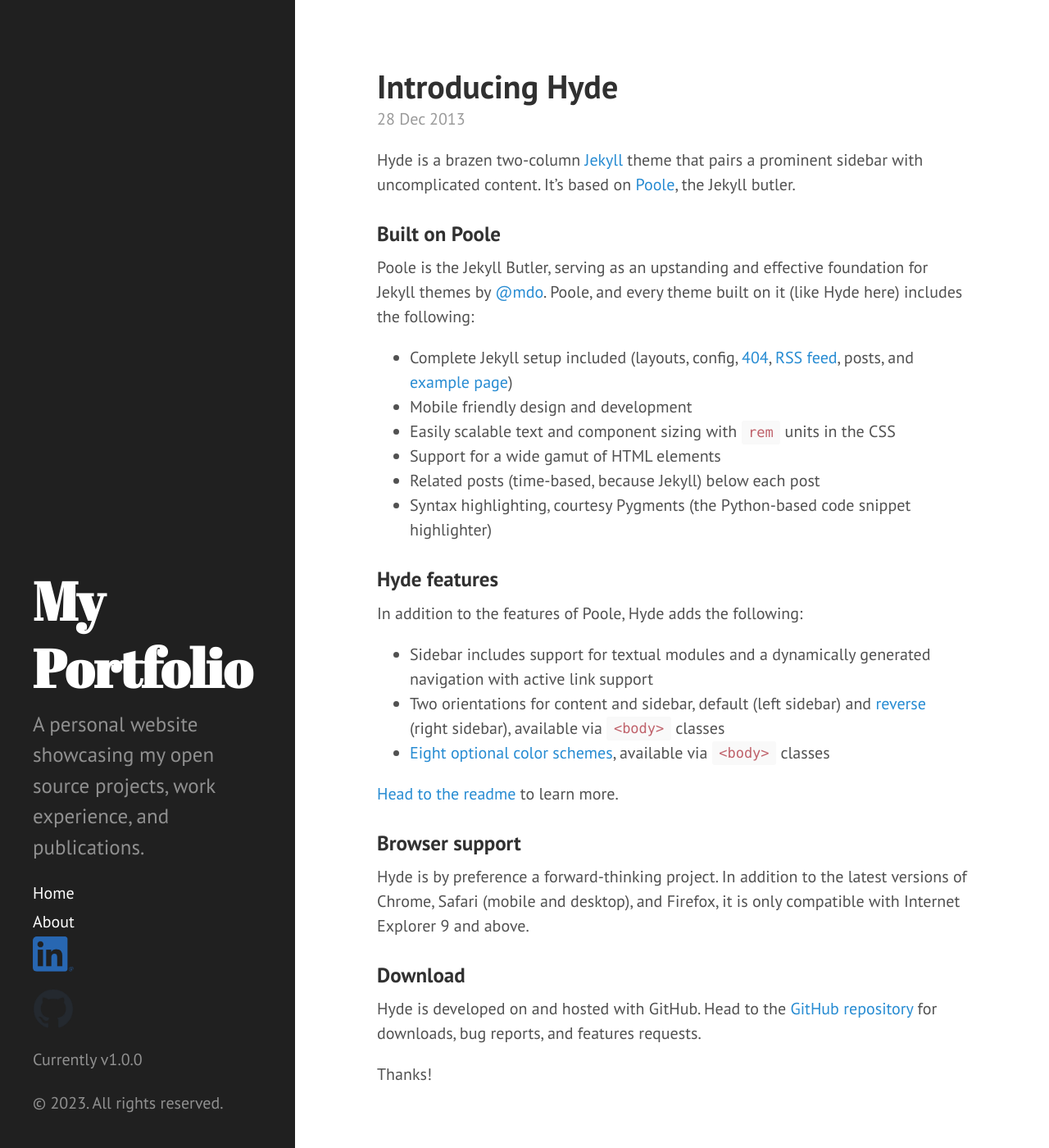
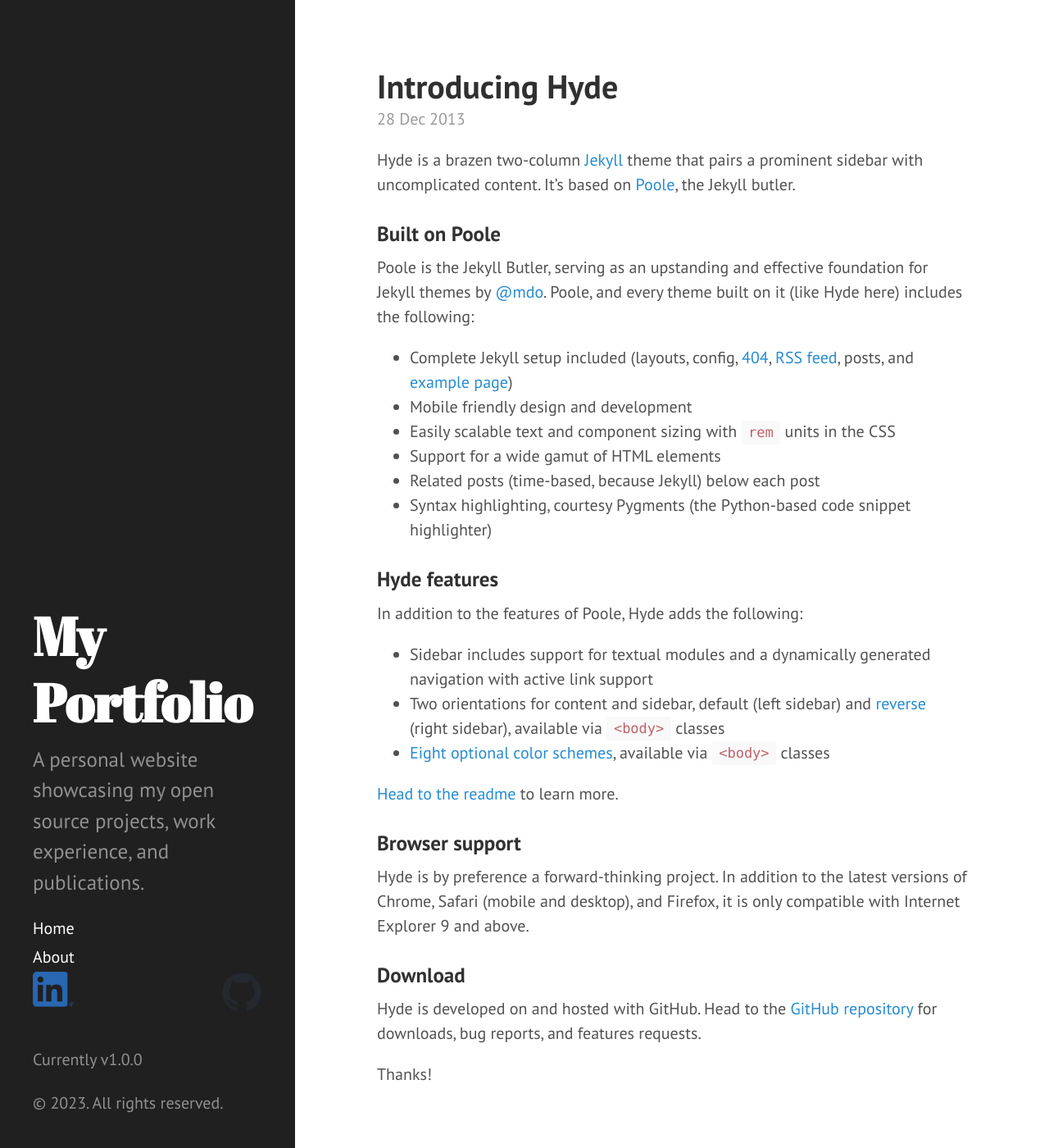
Before and after one commit to 97harsh/97harsh.github.io, a Jekyll site: the page built from index.html, in a window 1280 px wide and 1400 px high. Shown: the whole window at 82% size. Built offline with Jekyll 4.4.1, drawn with Linux system fonts in a browser that asks for light colours; Markdown is read by kramdown in place of the engine named in the settings; the list of posts is cut into pages by our own code.

Commit message:
social linkes side by side

```diff
--- a/_includes/sidebar.html
+++ b/_includes/sidebar.html
@@ -25,6 +25,7 @@
           {% endif %}
         {% endif %}
       {% endfor %}
+      <div class="sidebar-social">
         <a href="https://www.linkedin.com/in/sharma97/" target="_blank">
           <img src="{{ site.baseurl }}/assets/images/linkedin-logo.png" alt="LinkedIn" style="max-width: 50px;">
         </a>
@@ -32,6 +33,7 @@
         <a href="https://github.com/97harsh" target="_blank">
           <img src="{{ site.baseurl }}/assets/images/github-logo.png" alt="GitHub" style="max-width: 50px;">
         </a>
+      </div>
 
       <span class="sidebar-nav-item">Currently v{{ site.version }}</span>
     </nav>
--- a/public/css/hyde.css
+++ b/public/css/hyde.css
@@ -81,6 +81,13 @@
   margin-top: 0;
   font-family: "Abril Fatface", serif;
   font-size: 3.25rem;
+}
+
+/* Sidebar social */
+.sidebar-social {
+  display: flex;
+  justify-content: space-between;
+  margin-bottom: 1em;
 }
 
 /* Sidebar nav */
```
Lines whose indentation alone changed are shown as unchanged.
